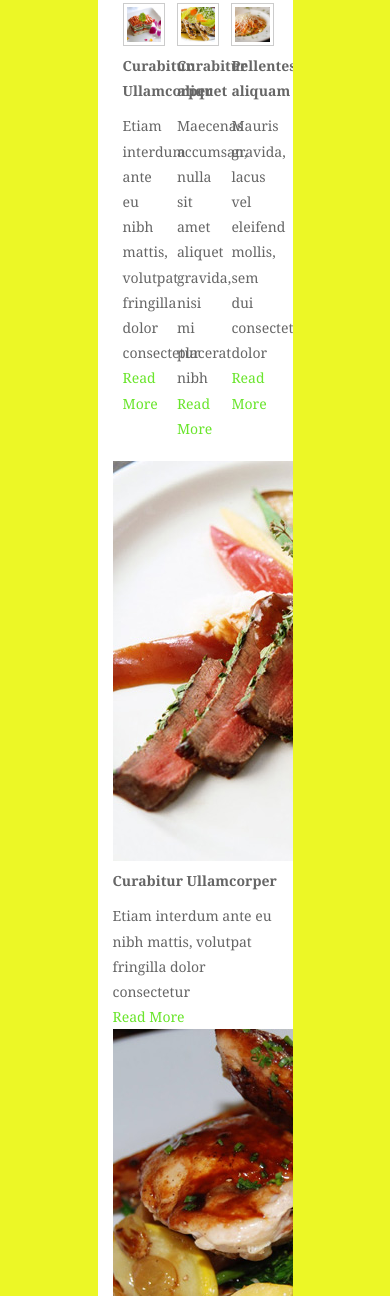
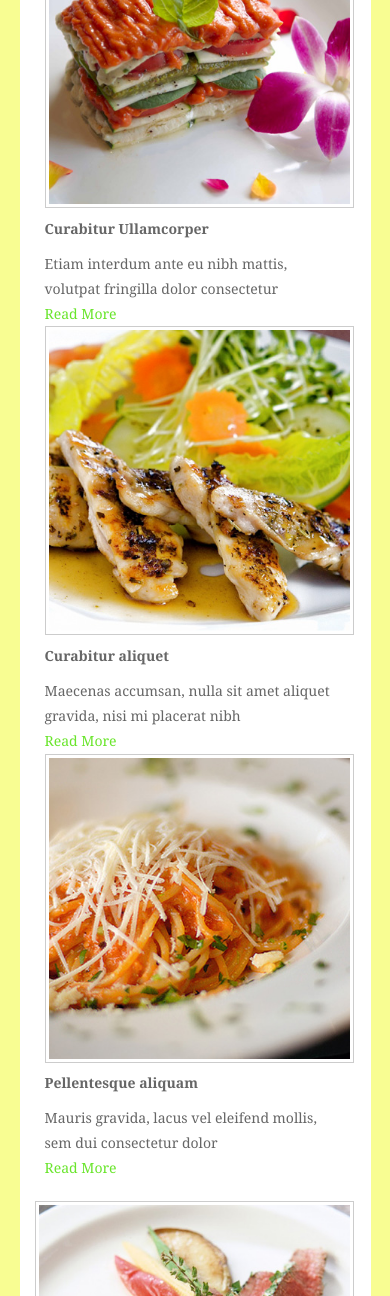
Before and after one commit to marb61a/lessnewsletter, a plain HTML site: page index.html in a window 390 px wide. Shown: the part 704-2000 px from the top of the page. Drawn offline with Linux system fonts and the light colour scheme.

Commit message:
updated less and rebuilt css and complete

```diff
--- a/css/style.css
+++ b/css/style.css
@@ -7,10 +7,10 @@ body {
   font-size: 14px;
   color: #666;
   line-height: 1.8em;
-  background: #ecf726;
+  background: #f8fd92;
 }
 .container {
-  width: 50%;
+  width: 55%;
   margin: 20px auto;
   overflow: hidden;
   background: #fff;
@@ -26,6 +26,16 @@ h5,
 h6 {
   line-height: 1.8em;
   margin-bottom: 10px;
+}
+.heading-primary {
+  background: #69e52b;
+  color: #fff;
+  padding: 4px 10px;
+}
+.heading-secondary {
+  background: #f8fd92;
+  color: #fff;
+  padding: 4px 10px;
 }
 a {
   color: #69e52b;
@@ -97,3 +107,56 @@ header {
 .new-items {
   margin: 20px 0;
 }
+.new-items li {
+  border-bottom: #f3f3f3 solid 1px;
+  margin-bottom: 15px;
+  padding-bottom: 5px;
+  overflow: hidden;
+}
+.new-items img {
+  width: 85%;
+  padding: 3px;
+  border: 1px solid #ccc;
+}
+.new-items .item-left {
+  float: left;
+  width: 20%;
+}
+.new-items .item-right {
+  float: right;
+  width: 80%;
+}
+footer {
+  padding-bottom: 20px;
+  text-align: center;
+}
+@media (max-width: 960px) {
+  .container {
+    width: 70%;
+  }
+}
+@media (max-width: 768px) {
+  .container {
+    width: 80%;
+  }
+}
+@media (max-width: 568px) {
+  .container {
+    width: 90%;
+  }
+  .specials li {
+    float: none;
+    width: 100%;
+  }
+  .specials img {
+    width: 100%;
+  }
+  .item-right,
+  .item-left {
+    float: none !important;
+    width: 100% !important;
+  }
+  .new-items img {
+    width: 97%;
+  }
+}
--- a/less/main.less
+++ b/less/main.less
@@ -24,6 +24,18 @@ body{
 h1,h2,h3,h4,h5,h6{
 	line-height:1.8em;
 	margin-bottom:10px;
+}
+
+.heading-primary{
+	background:@primary-color;
+	color:#fff;
+	padding:4px 10px;
+}
+
+.heading-secondary{
+	background:@secondary-color;
+	color:#fff;
+	padding:4px 10px;
 }
 
 a{
@@ -110,3 +122,67 @@ header{
 .new-items{
 	margin:20px 0;
 }
+
+.new-items li{
+	border-bottom:#f3f3f3 solid 1px;
+	margin-bottom:15px;
+	padding-bottom:5px;
+	overflow:hidden;
+}
+
+.new-items img{
+	width:85%;
+	padding:3px;
+	border:1px solid #ccc;
+}
+
+.new-items .item-left{
+	float:left;
+	width:20%;
+}
+
+.new-items .item-right{
+	float:right;
+	width:80%;
+}
+
+footer{
+	padding-bottom:20px;
+	text-align:center;
+}
+
+@media(max-width:960px){
+	.container{
+		width:70%;
+	}
+}
+
+@media(max-width:768px){
+	.container{
+		width:80%;
+	}
+}
+
+@media(max-width:568px){
+	.container{
+		width:90%;
+	}
+
+	.specials li{
+		float:none;
+		width:100%;
+	}
+
+	.specials img{
+		width:100%;
+	}
+
+	.item-right,.item-left{
+		float:none !important;
+		width:100% !important;
+	}
+
+	.new-items img{
+		width:97%;
+	}
+}
--- a/less/variables.less
+++ b/less/variables.less
@@ -1,6 +1,6 @@
 //Colours
 @primary-color:#69E52B;
-@secondary-color:#ECF726;
+@secondary-color:#F8FD92;
 
 // Border Radius Mixin
 .border-radius(@radius: 10px){
```
Also changed, not shown: 1 other file.
